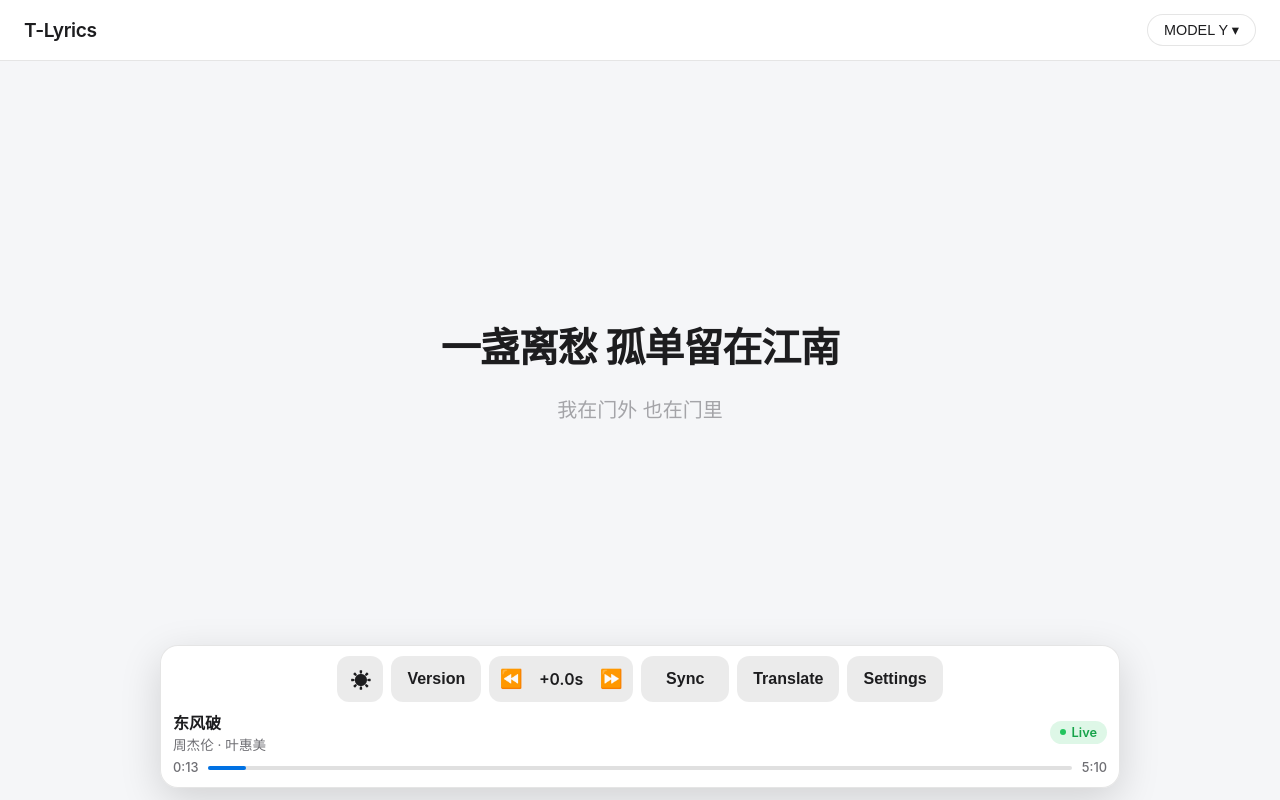
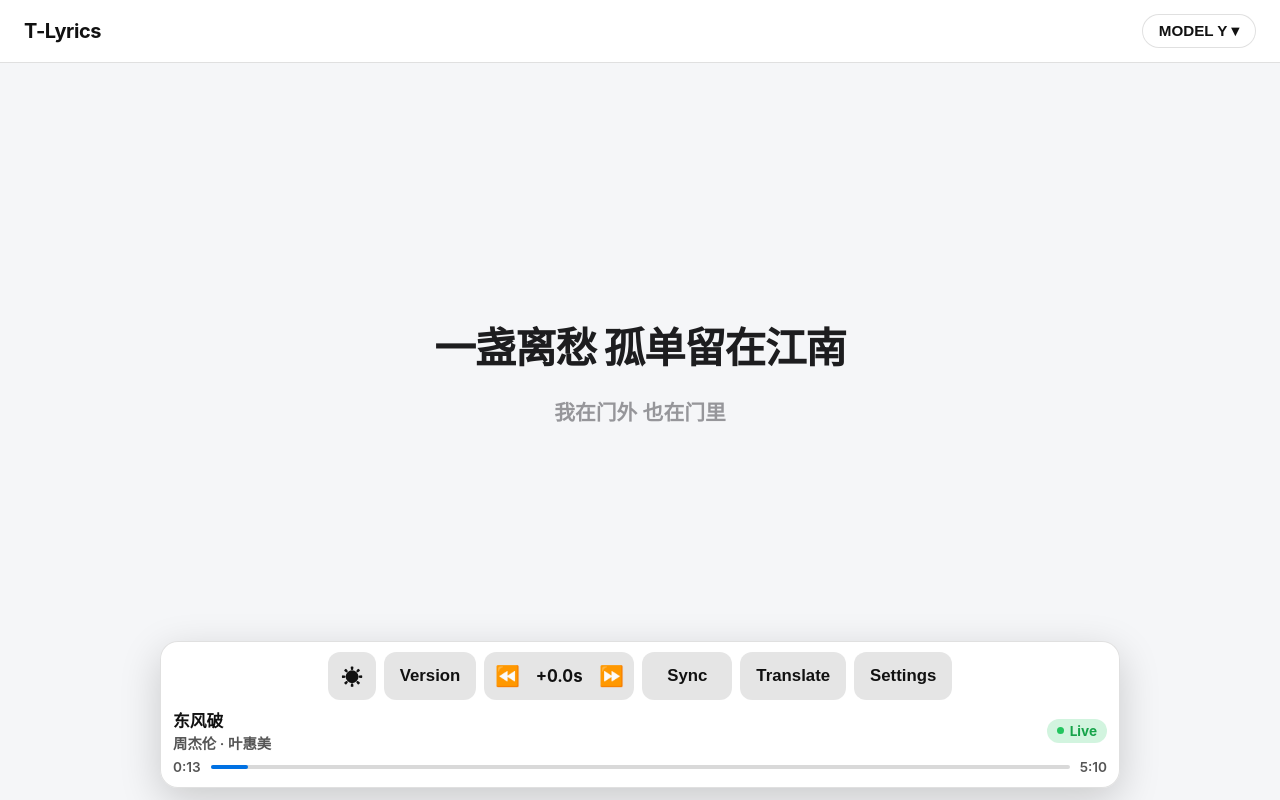
Before and after one commit to CY514539/grok-new-tlyrics, a React (Vite) app in the folder frontend/: page / in a window 1280 px wide. Built offline with nearby package versions, Linux system fonts and the light colour scheme; the HTML template or start-up script is replaced by a standard one.

Commit message:
style: brighter buttons and text for better visibility

```diff
--- a/frontend/src/index.css
+++ b/frontend/src/index.css
@@ -1,21 +1,21 @@
 :root {
   --bg: #f5f6f8;
-  --panel: rgba(255,255,255,0.95);
-  --text: #1d1d1f;
-  --text-secondary: #6e6e73;
-  --border: rgba(0,0,0,0.1);
-  --shadow: 0 12px 40px rgba(0,0,0,0.15);
+  --panel: rgba(255,255,255,0.97);
+  --text: #111;
+  --text-secondary: #555;
+  --border: rgba(0,0,0,0.12);
+  --shadow: 0 12px 40px rgba(0,0,0,0.18);
   --accent: #0071e3;
   font-family: -apple-system, BlinkMacSystemFont, "SF Pro Display", "Segoe UI", sans-serif;
 }
 
 [data-theme="dark"] {
   --bg: #000;
-  --panel: rgba(30,30,32,0.95);
-  --text: #f5f5f7;
-  --text-secondary: #a1a1a6;
-  --border: rgba(255,255,255,0.15);
-  --shadow: 0 12px 40px rgba(0,0,0,0.6);
+  --panel: rgba(40,40,42,0.97);
+  --text: #fff;
+  --text-secondary: #ddd;
+  --border: rgba(255,255,255,0.2);
+  --shadow: 0 12px 40px rgba(0,0,0,0.7);
 }
 
 * { box-sizing: border-box; }
@@ -43,14 +43,15 @@ body {
   z-index: 10;
 }
 
-.logo { font-weight: 600; font-size: 1.2rem; letter-spacing: -0.02em; }
+.logo { font-weight: 700; font-size: 1.25rem; letter-spacing: -0.02em; }
 
 .vehicle-select {
   background: var(--panel);
   border: 1px solid var(--border);
   border-radius: 999px;
   padding: 7px 16px;
-  font-size: 0.9rem;
+  font-size: 0.95rem;
+  font-weight: 600;
   color: var(--text);
 }
 
@@ -90,20 +91,20 @@ body {
 }
 
 .lyrics .prev, .lyrics .next {
-  font-size: 1.25em;
-  font-weight: 500;
-  opacity: 0.6;
+  font-size: 1.3em;
+  font-weight: 600;
+  opacity: 0.7;
 }
 
 .lyrics .curr {
-  font-size: 2.5em;
-  font-weight: 700;
-  letter-spacing: -0.025em;
+  font-size: 2.6em;
+  font-weight: 800;
+  letter-spacing: -0.03em;
   opacity: 1;
 }
 
 [data-theme="dark"] .lyrics .curr {
-  text-shadow: 0 1px 4px rgba(0,0,0,0.4);
+  text-shadow: 0 1px 6px rgba(0,0,0,0.5);
 }
 
 .bottom-panel {
@@ -131,53 +132,53 @@ body {
 }
 
 .btn {
-  background: rgba(0,0,0,0.08);
+  background: rgba(0,0,0,0.1);
   border: none;
   border-radius: 12px;
   padding: 0 16px;
-  font-size: 1rem;
-  font-weight: 600;
+  font-size: 1.05rem;
+  font-weight: 700;
   color: var(--text);
   cursor: pointer;
   display: inline-flex;
   align-items: center;
   justify-content: center;
-  min-width: 88px;
-  height: 46px;
+  min-width: 90px;
+  height: 48px;
   transition: all 0.15s;
   flex-shrink: 0;
 }
 
 .btn.icon-only {
-  min-width: 46px;
-  width: 46px;
+  min-width: 48px;
+  width: 48px;
   padding: 0;
-  font-size: 1.25rem;
+  font-size: 1.3rem;
 }
 
-[data-theme="dark"] .btn { background: rgba(255,255,255,0.14); }
-.btn:hover { background: rgba(0,0,0,0.12); }
-[data-theme="dark"] .btn:hover { background: rgba(255,255,255,0.2); }
-.btn.active { background: var(--accent); color: #fff; font-weight: 700; }
+[data-theme="dark"] .btn { background: rgba(255,255,255,0.18); }
+.btn:hover { background: rgba(0,0,0,0.15); }
+[data-theme="dark"] .btn:hover { background: rgba(255,255,255,0.25); }
+.btn.active { background: var(--accent); color: #fff; }
 
 .offset-group {
   display: flex;
   align-items: center;
-  background: rgba(0,0,0,0.08);
+  background: rgba(0,0,0,0.1);
   border-radius: 12px;
-  height: 46px;
+  height: 48px;
   overflow: hidden;
 }
 
-[data-theme="dark"] .offset-group { background: rgba(255,255,255,0.14); }
+[data-theme="dark"] .offset-group { background: rgba(255,255,255,0.18); }
 
 .offset-btn {
   background: transparent;
   border: none;
-  width: 44px;
-  height: 46px;
-  font-size: 1.15rem;
-  font-weight: 600;
+  width: 46px;
+  height: 48px;
+  font-size: 1.25rem;
+  font-weight: 700;
   color: var(--text);
   cursor: pointer;
   display: flex;
@@ -185,32 +186,33 @@ body {
   justify-content: center;
 }
 
-.offset-btn:hover { background: rgba(0,0,0,0.1); }
-[data-theme="dark"] .offset-btn:hover { background: rgba(255,255,255,0.1); }
+.offset-btn:hover { background: rgba(0,0,0,0.12); }
+[data-theme="dark"] .offset-btn:hover { background: rgba(255,255,255,0.12); }
 
 .offset-value {
-  font-size: 1rem;
-  font-weight: 600;
-  min-width: 56px;
+  font-size: 1.05rem;
+  font-weight: 700;
+  min-width: 58px;
   text-align: center;
   font-variant-numeric: tabular-nums;
   padding: 0 4px;
+  color: var(--text);
 }
 
 .song-info { display: flex; justify-content: space-between; align-items: center; margin-bottom: 6px; }
-.song-title { font-weight: 700; font-size: 1rem; }
-.song-artist { font-size: 0.85rem; color: var(--text-secondary); }
+.song-title { font-weight: 800; font-size: 1.05rem; }
+.song-artist { font-size: 0.9rem; color: var(--text-secondary); font-weight: 600; }
 
 .live-badge {
   display: inline-flex; align-items: center; gap: 6px;
-  background: rgba(34,197,94,0.15); color: #16a34a;
-  border-radius: 999px; padding: 4px 10px; font-size: 0.8rem; font-weight: 600;
+  background: rgba(34,197,94,0.2); color: #16a34a;
+  border-radius: 999px; padding: 4px 10px; font-size: 0.85rem; font-weight: 700;
 }
-.live-dot { width: 6px; height: 6px; background: #22c55e; border-radius: 50%; }
+.live-dot { width: 7px; height: 7px; background: #22c55e; border-radius: 50%; }
 
-.progress-bar { display: flex; align-items: center; gap: 10px; font-size: 0.8rem; color: var(--text-secondary); font-weight: 500; }
-.progress-track { flex: 1; height: 4px; background: rgba(0,0,0,0.12); border-radius: 2px; }
-[data-theme="dark"] .progress-track { background: rgba(255,255,255,0.18); }
+.progress-bar { display: flex; align-items: center; gap: 10px; font-size: 0.85rem; color: var(--text-secondary); font-weight: 600; }
+.progress-track { flex: 1; height: 4px; background: rgba(0,0,0,0.15); border-radius: 2px; }
+[data-theme="dark"] .progress-track { background: rgba(255,255,255,0.22); }
 .progress-fill { height: 100%; background: var(--accent); border-radius: 2px; }
 
 .drawer-overlay {
@@ -229,7 +231,7 @@ body {
   background: var(--panel);
   backdrop-filter: blur(30px);
   border-left: 1px solid var(--border);
-  box-shadow: -8px 0 32px rgba(0,0,0,0.15);
+  box-shadow: -8px 0 32px rgba(0,0,0,0.2);
   padding: 24px 20px;
   overflow-y: auto;
   z-index: 100;
@@ -242,32 +244,32 @@ body {
   to { transform: translateX(0); }
 }
 
-.drawer h3 { margin: 0 0 18px; font-size: 1.15rem; font-weight: 600; }
+.drawer h3 { margin: 0 0 18px; font-size: 1.2rem; font-weight: 700; }
 
 .drawer-close {
   position: absolute;
   top: 14px;
   right: 14px;
-  background: rgba(0,0,0,0.06);
+  background: rgba(0,0,0,0.08);
   border: none;
   border-radius: 50%;
-  width: 28px;
-  height: 28px;
-  font-size: 1rem;
+  width: 30px;
+  height: 30px;
+  font-size: 1.1rem;
   cursor: pointer;
-  color: var(--text-secondary);
+  color: var(--text);
 }
-[data-theme="dark"] .drawer-close { background: rgba(255,255,255,0.1); }
+[data-theme="dark"] .drawer-close { background: rgba(255,255,255,0.15); }
 
 .toggle {
-  width: 44px; height: 26px; border-radius: 13px;
-  background: #ccc; position: relative; cursor: pointer; border: none;
+  width: 46px; height: 28px; border-radius: 14px;
+  background: #bbb; position: relative; cursor: pointer; border: none;
   transition: background 0.2s;
 }
 .toggle.on { background: var(--accent); }
 .toggle::after {
   content: ''; position: absolute; top: 3px; left: 3px;
-  width: 20px; height: 20px; border-radius: 50%; background: #fff;
+  width: 22px; height: 22px; border-radius: 50%; background: #fff;
   transition: transform 0.2s;
 }
 .toggle.on::after { transform: translateX(18px); }
@@ -276,7 +278,7 @@ body {
   width: 100%; height: 48px; border-radius: 10px;
   border: 1px solid var(--border); cursor: pointer;
   display: flex; align-items: flex-end; padding: 6px;
-  font-size: 0.7rem; color: #fff;
+  font-size: 0.75rem; font-weight: 600; color: #fff;
   transition: transform 0.15s;
 }
 .color-swatch:hover { transform: scale(1.03); }
```
